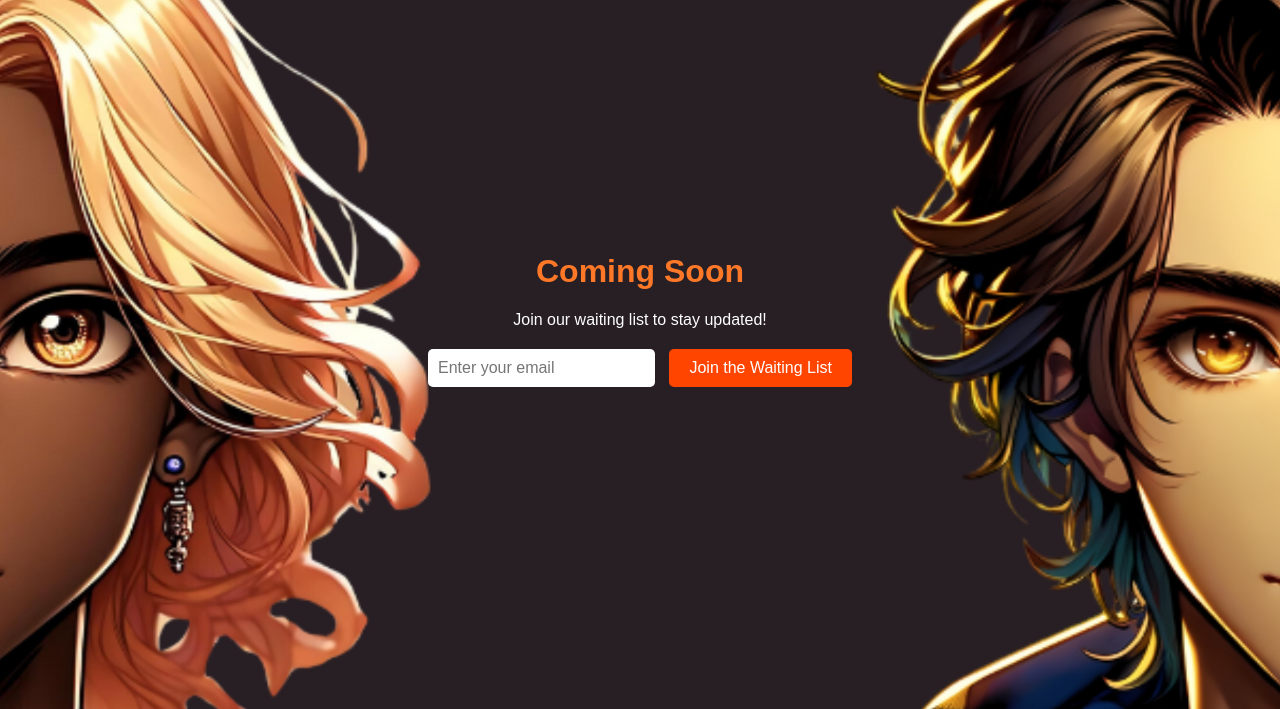
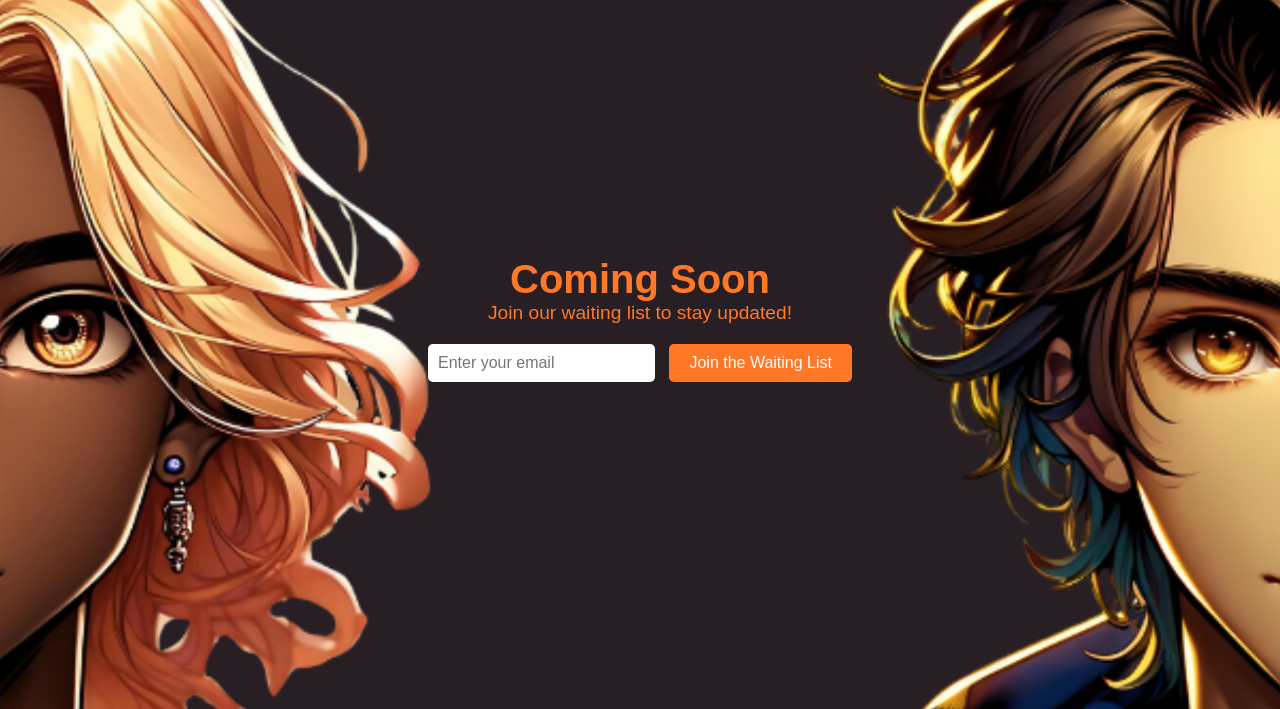
Before and after one commit to cryptoteensclub/coming-soon, a plain HTML site: page index.html in a window 1280 px wide. Shown: the part 91-800 px from the top of the page. Drawn offline with Linux system fonts and the light colour scheme.

```diff
--- a/index.html
+++ b/index.html
@@ -13,7 +13,7 @@
             justify-content: center;
             align-items: center;
             text-align: center;
-												                color: white;
+            color: #ff7828; /* Set default text color */
             background: url('coming_soon.jpg') no-repeat center center/cover; /* Updated relative path */
         }
         .logo-container {
@@ -27,6 +27,18 @@
         .content {
             position: relative;
             z-index: 1;
+            /* Adjust these values to lift the content higher */
+            padding-top: 20px; /* Add padding at the top of the content area */
+        }
+        h1 {
+            color: #ff7828; /* Set text color */
+            font-size: 2.5rem; /* Slightly larger font size */
+            margin: 0;
+        }
+        p {
+            color: #ff7828; /* Set text color */
+            font-size: 1.2rem; /* Slightly larger font size */
+            margin: 0;
         }
         .form-container {
             margin-top: 20px;
@@ -37,21 +49,20 @@
             margin-right: 10px;
             border: none;
             border-radius: 5px;
+            color: #ff7828; /* Set text color for input field */
+            background-color: white; /* Optional: set background color for input field */
         }
         .form-container input[type="submit"] {
             padding: 10px 20px;
             font-size: 16px;
             border: none;
             border-radius: 5px;
-														            background-color: #ff4500;
-															                color: white;
+            background-color: #ff7828; /* Match button color with text color */
+            color: white; /* Text color inside button */
             cursor: pointer;
         }
         .form-container input[type="submit"]:hover {
-									            background-color: #e03d00;
-										            }
-								        h1 {
-										            color: #ff7828; /* Same red color as the button */
+            background-color: #e03d00; /* Darker shade on hover */
         }
     </style>
 </head>
```
Lines whose indentation alone changed are shown as unchanged.
